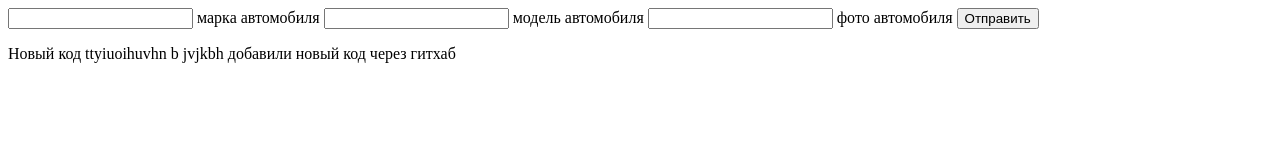
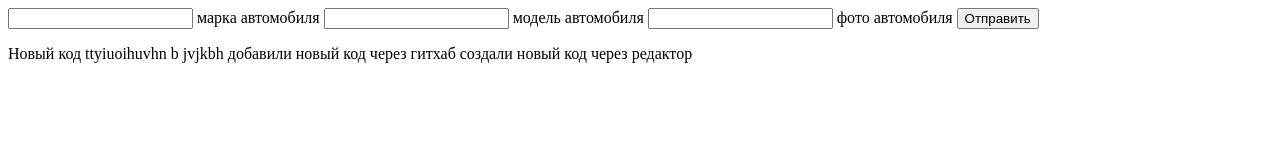
Before and after one commit to NordicLeader/group11, a plain HTML site: page DZ17.go/index.html in a window 1280 px wide. Drawn offline with Linux system fonts and the light colour scheme.

Commit message:
add code via vscode

```diff
--- a/DZ17.go/index.html
+++ b/DZ17.go/index.html
@@ -13,3 +13,4 @@
 Новый код ttyiuoihuvhn b jvjkbh
 
 добавили новый код через гитхаб
+создали новый код через редактор
```
